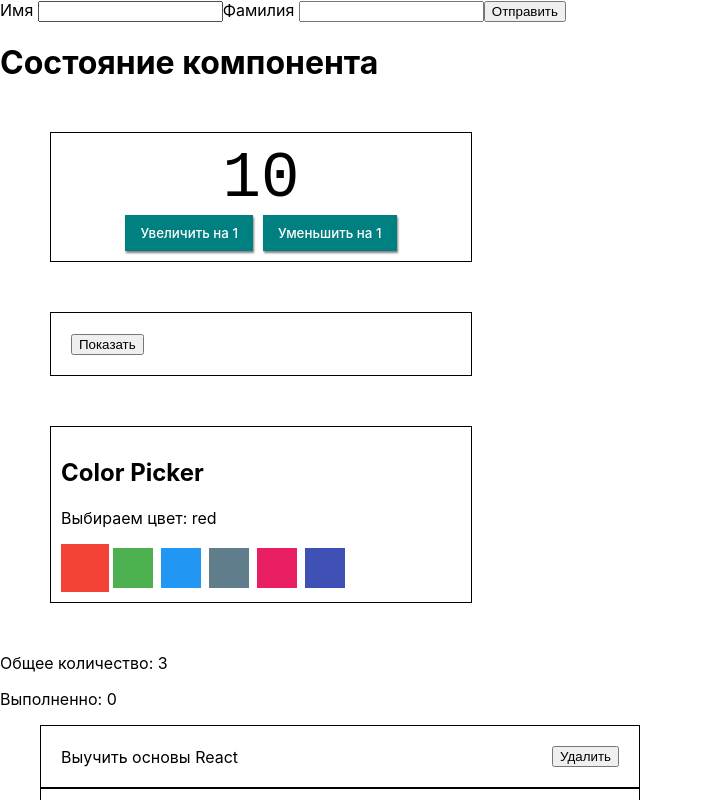
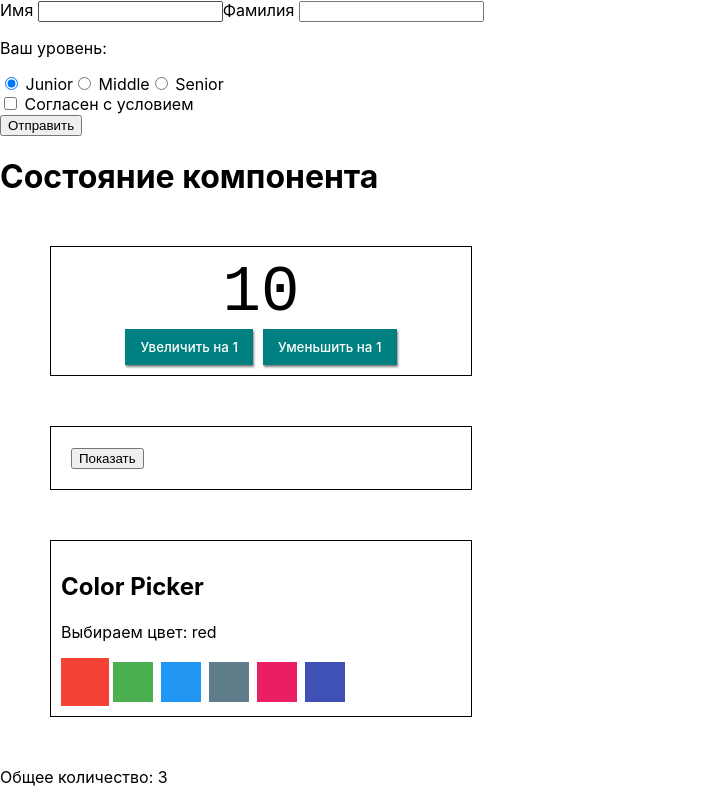
Before and after one commit to NataliaStupka/react-practice, a React (Create React App) app: page / in a window 1280 px wide. Shown: the top 800 px of the page, without its empty margins (0-703 px from the left). Built offline with nearby package versions, Linux system fonts and the light colour scheme.

Commit message:
radioButton, checkBox

```diff
--- a/src/App.js
+++ b/src/App.js
@@ -34,6 +34,11 @@ class App extends Component {
     }));
   };
 
+  // 4.6) получаем доступ в App к form на момент сабмита(через пропсы, значение state, перекинем name и tag)
+  formSubmitHandler = data => {
+    console.log(data);
+  };
+
   render() {
     const { todos } = this.state;
 
@@ -67,7 +72,8 @@ class App extends Component {
           <button type='submit'>Отправить</button>
         </form> */}
 
-        <Form />
+        {/* 4/6) сдесь onSubmit это название пропса */}
+        <Form onSubmit={this.formSubmitHandler} />
 
         <h1>Состояние компонента</h1>
         <Counter initialValue={10} />
--- a/src/components/Form.js
+++ b/src/components/Form.js
@@ -4,6 +4,8 @@ class Form extends Component {
   state = {
     name: '', //что сдесь запишем то и будет в инпуте на странице
     tag: '',
+    experience: 'junior', //для радиокнопок, будет указано при загрузке первый раз
+    licence: false,
   };
 
   // 4.2) метод который обновит состояние инпут
@@ -19,9 +21,9 @@ class Form extends Component {
   // }
   // 4.4)сделаем все одним обработчиком, что бы не дублировать (метод который обновит состояние инпут), используем уникальный атрибут name
   handleChange = event => {
-    console.log(event.currentTarget);
-    console.log(event.currentTarget.name);
-    console.log(event.currentTarget.value);
+    // console.log(event.currentTarget);
+    // console.log(event.currentTarget.name);
+    // console.log(event.currentTarget.value);
     //деструктуризируем
     const { name, value } = event.currentTarget;
 
@@ -32,7 +34,24 @@ class Form extends Component {
 
   handleSubmit = event => {
     event.preventDefault(); //что бы не перезагрузилась страница по умолчанию
-    console.log(this.state);
+    // console.log(this.state);
+
+    //вызываем пропс, тот что в App в Form
+    //передадим в него state
+    this.props.onSubmit(this.state);
+
+    this.reset();
+  };
+
+  //6) метод для чекбокса
+  handleLicenceChange = event => {
+    console.log(event.currentTarget.checked);
+    this.setState({ licence: event.currentTarget.checked }); //переключает true-false
+  };
+
+  //метод для очистки формы, сбросим state в ноль
+  reset = () => {
+    this.setState({ name: '', tag: '' });
   };
 
   render() {
@@ -45,6 +64,7 @@ class Form extends Component {
             name="name" //4.4) использум уникальный атрибут, для обработчика
             value={this.state.name}
             onChange={this.handleChange}
+            checked={this.state.experience === 'junior'} //ты чекнут, если === 'junior'
           />
         </label>
         <label>
@@ -56,6 +76,52 @@ class Form extends Component {
             onChange={this.handleChange}
           />
         </label>
+
+        {/* 5) Радиокнопки */}
+        <p>Ваш уровень:</p>
+        <label>
+          <input
+            type="radio"
+            name="experience"
+            value="junior"
+            onChange={this.handleChange}
+            checked={this.state.experience === 'junior'} //при выборе кнопки
+          />{' '}
+          Junior
+        </label>
+        <label>
+          <input
+            type="radio"
+            name="experience"
+            value="middle"
+            onChange={this.handleChange}
+            checked={this.state.experience === 'middle'} //при выборе кнопки
+          />{' '}
+          Middle
+        </label>
+        <label>
+          <input
+            type="radio"
+            name="experience"
+            value="senior"
+            onChange={this.handleChange}
+            checked={this.state.experience === 'senior'} //при выборе кнопки
+          />{' '}
+          Senior
+        </label>
+        <br />
+
+        {/* 6) Чекбокс */}
+        <label>
+          <input
+            type="checkbox"
+            name="licence"
+            checked={this.state.licence} //он чекнут тогда, когда this.state.licence
+            onChange={this.handleLicenceChange}
+          />{' '}
+          Согласен с условием
+        </label>
+        <br />
         <button type="submit">Отправить</button>
       </form>
     );
```
